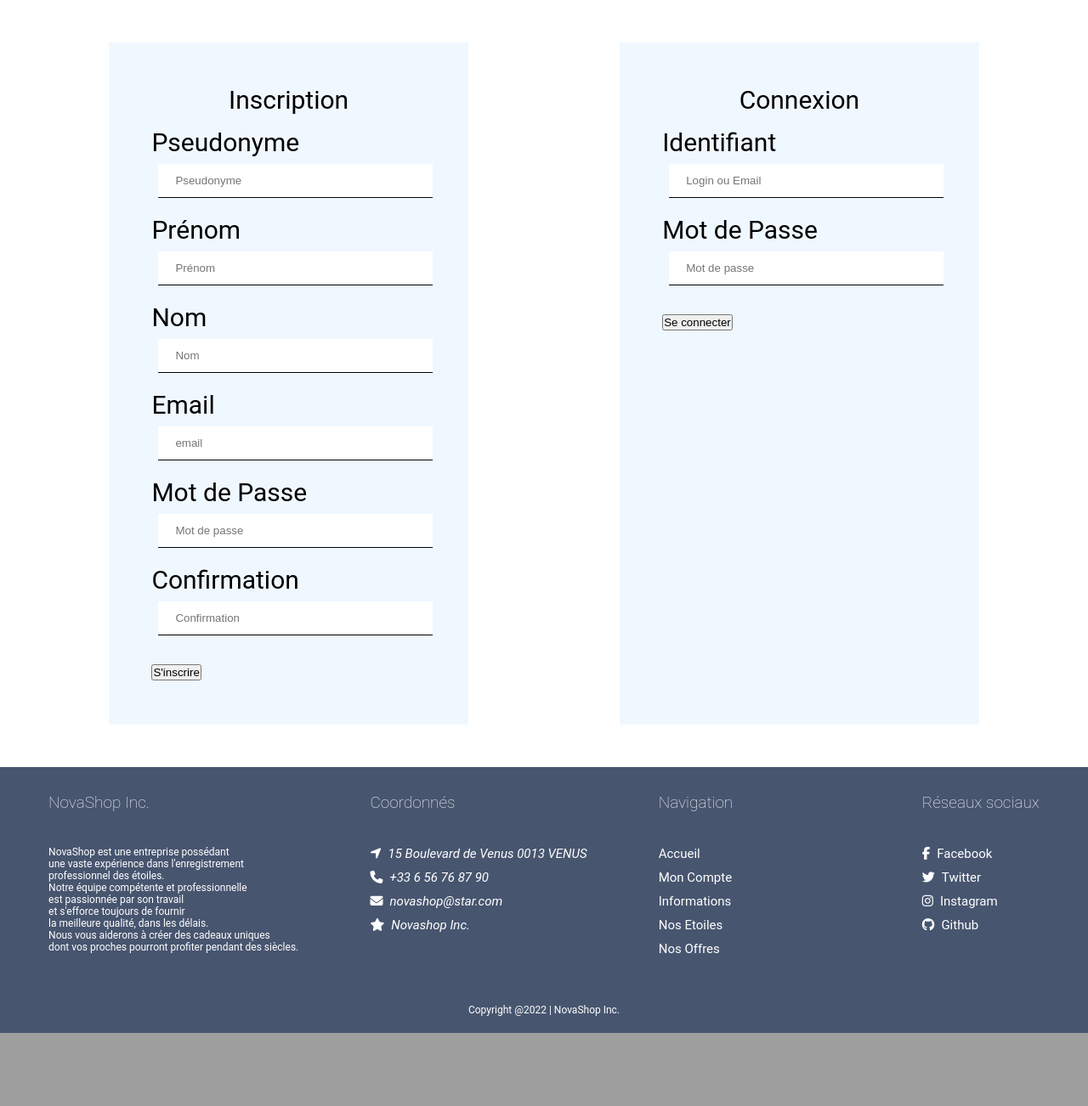
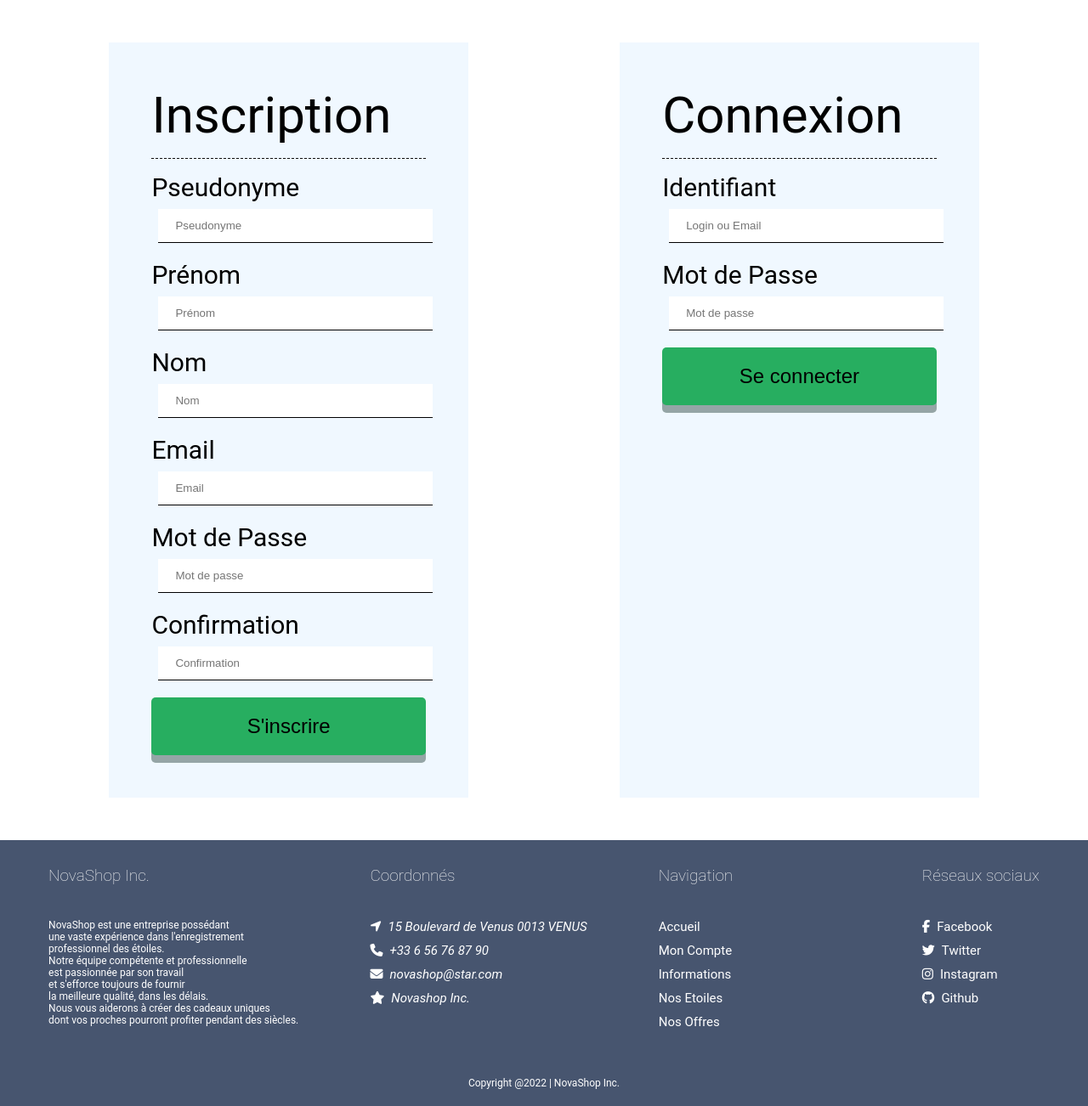
Before and after one commit to alexandre-daumail/boutique, a PHP site: page /authenticate.php in a window 1280 px wide. Shown: the part 640-1942 px from the top of the page at 85% size. Before the commit the page ends 1856 px from the top, so only its background shows below. Run offline with PHP 8.4, Linux system fonts and the light colour scheme; some libraries are stand-ins or nearby versions.

Commit message:
modif mineures

```diff
--- a/authenticate.php
+++ b/authenticate.php
@@ -14,6 +14,7 @@ if (isset($_POST['signup']) && count($_POST) > 0) {
 if (isset($_POST['connect']) && count($_POST) > 0) {
     $process = Login($_POST);
 }
+
 ?>
 
     <main>
@@ -40,7 +41,7 @@ if (isset($_POST['connect']) && count($_POST) > 0) {
 
                 <label for="3">Email</label>
 
-                <input type="email" name="email" id="3" placeholder="<?= isset($process['email']) && !empty($process['email']) ? $process['email'] : "email" ?>" required>
+                <input type="email" name="email" id="3" placeholder="<?= isset($process['email']) && !empty($process['email']) ? $process['email'] : "Email" ?>" required>
 
                 <label for="4">Mot de Passe</label>
 
@@ -66,11 +67,11 @@ if (isset($_POST['connect']) && count($_POST) > 0) {
 
                 <label for="6">Identifiant</label>
 
-                <input type="text" name="login" id="6" placeholder="<?= isset($process['email']) && !empty($process['error']) ? $process['error'] : "Login ou Email" ?>" required>
+                <input type="text" name="login" id="6" placeholder="Login ou Email" required>
 
                 <label for="7">Mot de Passe</label>
 
-                <input type="password" name="password" id="7" placeholder="<?= isset($process['password']) && !empty($process['password']) ? $process['password'] : "Mot de passe" ?>" required>
+                <input type="password" name="password" id="7" placeholder="Mot de passe" required>
 
                 <button type="submit" name="connect">Se connecter</button>
 
--- a/public/css/authenticate.css
+++ b/public/css/authenticate.css
@@ -11,7 +11,6 @@ main form {
     background-color: aliceblue;
     padding: 50px;
     margin: 50px;
-    text-align: left;
 }
 
 main input {
@@ -37,6 +36,22 @@ fieldset {
 }
 
 legend {
+    margin-bottom: 30px;
+    border-bottom: 1px dashed #000; width: 50%; margin: auto; margin-top: 5%; margin-bottom: 5%;
+    width: 100%;
+    font-size: 2em;
+    padding-bottom: 15px;
+}
+
+main button {
+    width: 100%;
     text-align: center;
-    margin-bottom: 15px;
+    cursor: pointer;
+    font-size:24px;
+    padding:20px 60px;
+    outline: none;
+    background-color: #27ae60;
+    border: none;
+    border-radius:5px;
+    box-shadow: 0 9px #95a5a6;
 }
```
